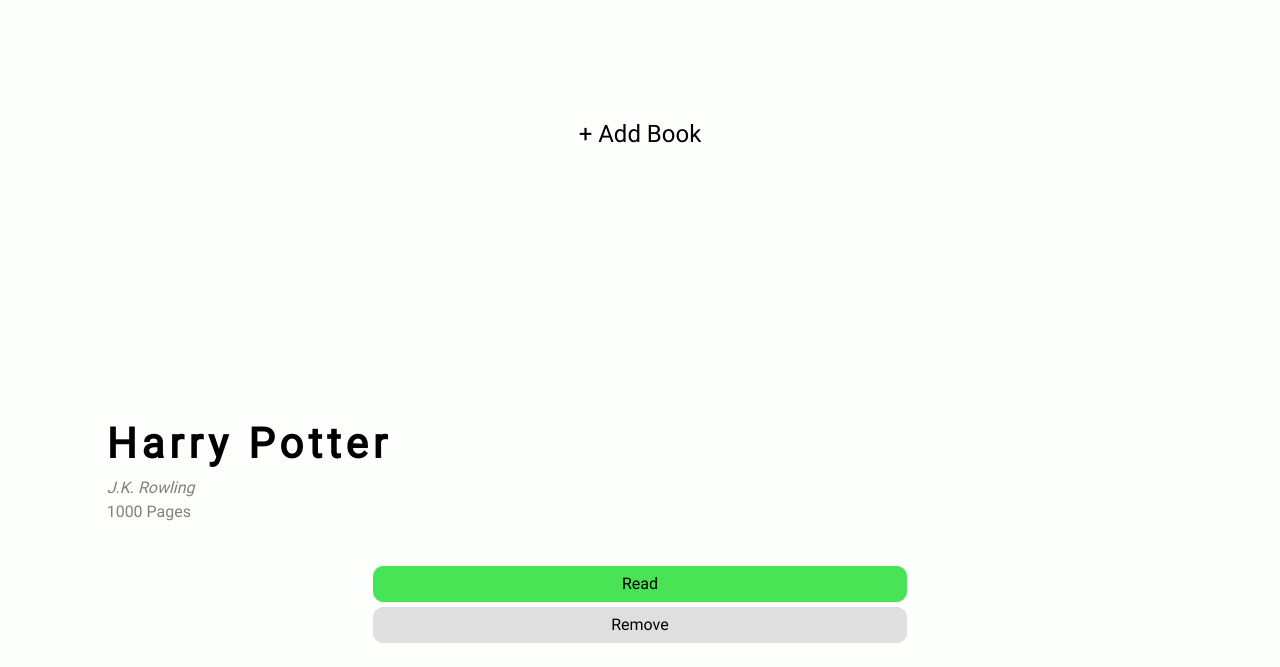
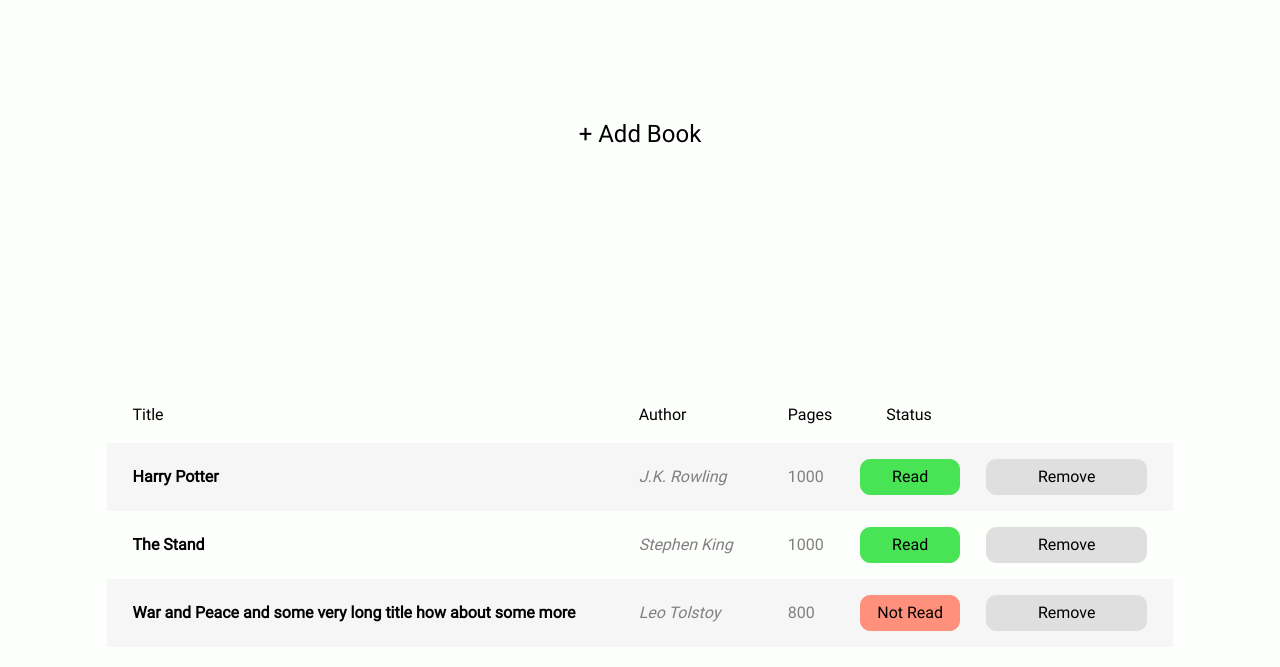
Before and after one commit to mostafa-imam/librrry, a plain HTML site: page index.html in a window 1280 px wide. Shown: the part 284-951 px from the top of the page. Drawn offline with Linux system fonts and the light colour scheme.

Commit message:
style: Add styles for tablet screens

```diff
--- a/styles.css
+++ b/styles.css
@@ -6,6 +6,8 @@
     --clr-4: #ff907c;
     --clr-5: #dfdfdf;
     --clr-6: #c4c4c4;
+    --clr-7: #fa7a63;
+    --clr-8: #34fd44;
 
     --fs-1: 1rem;
     --fs-2: 1.333rem;
@@ -263,6 +265,12 @@ form > button {
     border-radius: 10px;
 }
 
+form > button:hover {
+    background-color: var(--clr-8);
+    box-shadow: 0px 0px 3px var(--clr-8);
+    border-color: var(--clr-8);
+}
+
 /* phone styles - table styles */
 .table-section {
     display: grid;
@@ -272,10 +280,9 @@ form > button {
 table {
     grid-column: 2 / 3;
     border-collapse:separate;
-    border-radius: 10px;
 }
 
-table thead {
+thead {
     display: none;
 }
 
@@ -302,10 +309,6 @@ td[data-cell="Pages"] {
 
 td[data-cell="Pages"] {
     margin-bottom: var(--fs-3);
-}
-
-table tr:last-child {
-    border-bottom: none;
 }
 
 td[data-cell="Author"] {
@@ -338,6 +341,12 @@ tr button[class="read"] {
     border-radius: 10px;
 }
 
+tr button[class='read']:hover {
+    background-color: var(--clr-8);
+    box-shadow: 0px 0px 3px var(--clr-8);
+    border-color: var(--clr-8);
+}
+
 tr button[class='not-read'] {
     width: 100%;
     background-color: var(--clr-4);
@@ -347,6 +356,12 @@ tr button[class='not-read'] {
     border-radius: 10px;
 }
 
+tr button[class='not-read']:hover {
+    background-color: var(--clr-7);
+    box-shadow: 0px 0px 3px var(--clr-7);
+    border-color: var(--clr-7);
+}
+
 tr button[class="remove"] {
     width: 100%;
     background-color: var(--clr-5);
@@ -354,6 +369,12 @@ tr button[class="remove"] {
     padding-top: 5px;
     padding-bottom: 5px;
     border-radius: 10px;
+}
+
+button[class="remove"]:hover {
+    background-color: var(--clr-6);
+    box-shadow: 0px 0px 3px var(--clr-6);
+    border-color: var(--clr-6);
 }
 
 /* tablet styles */
@@ -369,9 +390,15 @@ tr button[class="remove"] {
     }
 
     dialog {
-        width: 30vw;
+        width: 50vw;
     }
 
+    form > input {
+        height: var(--fs-4);
+        font-size: calc(var(--fs-1) + 0.25rem);
+    }
+
+    /* tablet styles - table styles */
     .table-section {
         display: grid;
         grid-template-columns: repeat(12, 1fr);
@@ -380,17 +407,79 @@ tr button[class="remove"] {
     table {
         grid-column: 2 / -2;
         border-collapse: collapse;
+        /* border-spacing: var(--fs-1); */
+
+        display:table;
     }
 
-    table th {
-        text-align: left;
-        display: initial;
+    thead {
+        display: table-header-group;
     }
 
-    td {
-        display: initial;
+    tbody {
+        display: table-row-group;
     }
 
+    tr {
+        display: table-row;
+        border: none;
+    }
+
+    tbody tr:nth-child(odd) {
+        background: #f7f6f6;
+      }
+
+    td {
+        display: table-cell;
+    }
+
+    th {
+        display: table-cell;
+        text-align: left;
+        font-weight: lighter;
+    }
+
+    td,
+    th {
+        padding-top: var(--fs-1);
+        padding-bottom: var(--fs-1);
+        padding-right: var(--fs-2);
+        padding-left: var(--fs-2);
+    }
+
+    td[data-cell="Title"] {
+        font-size: var(--fs-1);
+        letter-spacing: initial;
+    }
+
+    td[data-cell="Pages"]::after {
+        content: '';
+    }
+
+    td[data-cell="Status"],
+    td[data-cell="Remove"] {
+        width: fit-content;
+    }
+
+    td[data-cell="Author"] {
+        width: max-content;
+    }
+
+    tr button[class="read"] {
+        width: 100%;
+    }
+
+    tr button[class='not-read'] {
+        width: 100%;
+    }
+
+    td[data-cell="Status"] {
+        padding: 0px;
+    }
+
+    td[data-cell="Remove"] {
+        width: 20%;
+    }
 }
 
 /* desktop styles */
@@ -404,4 +493,6 @@ tr button[class="remove"] {
         --fs-5: 6.854rem;
         --fs-small: 0.618rem;
     }
+
+
 }
```
